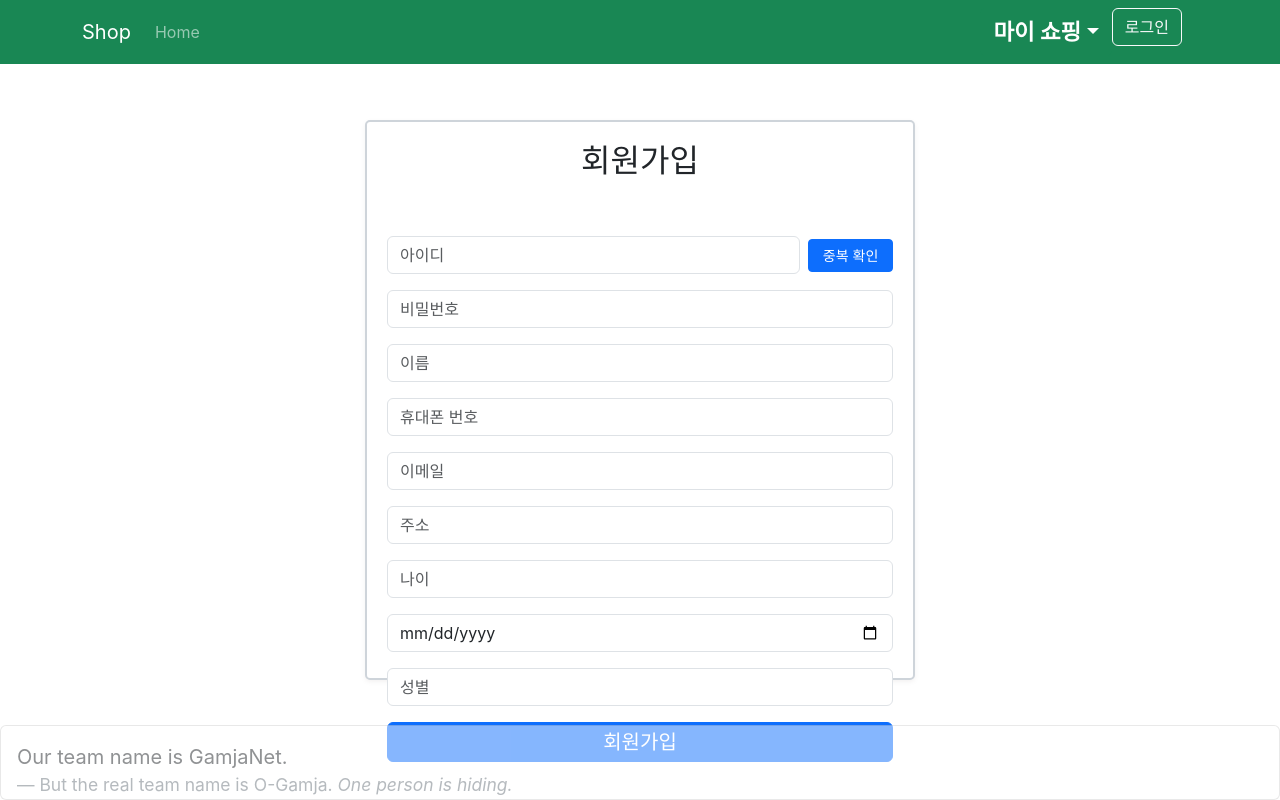
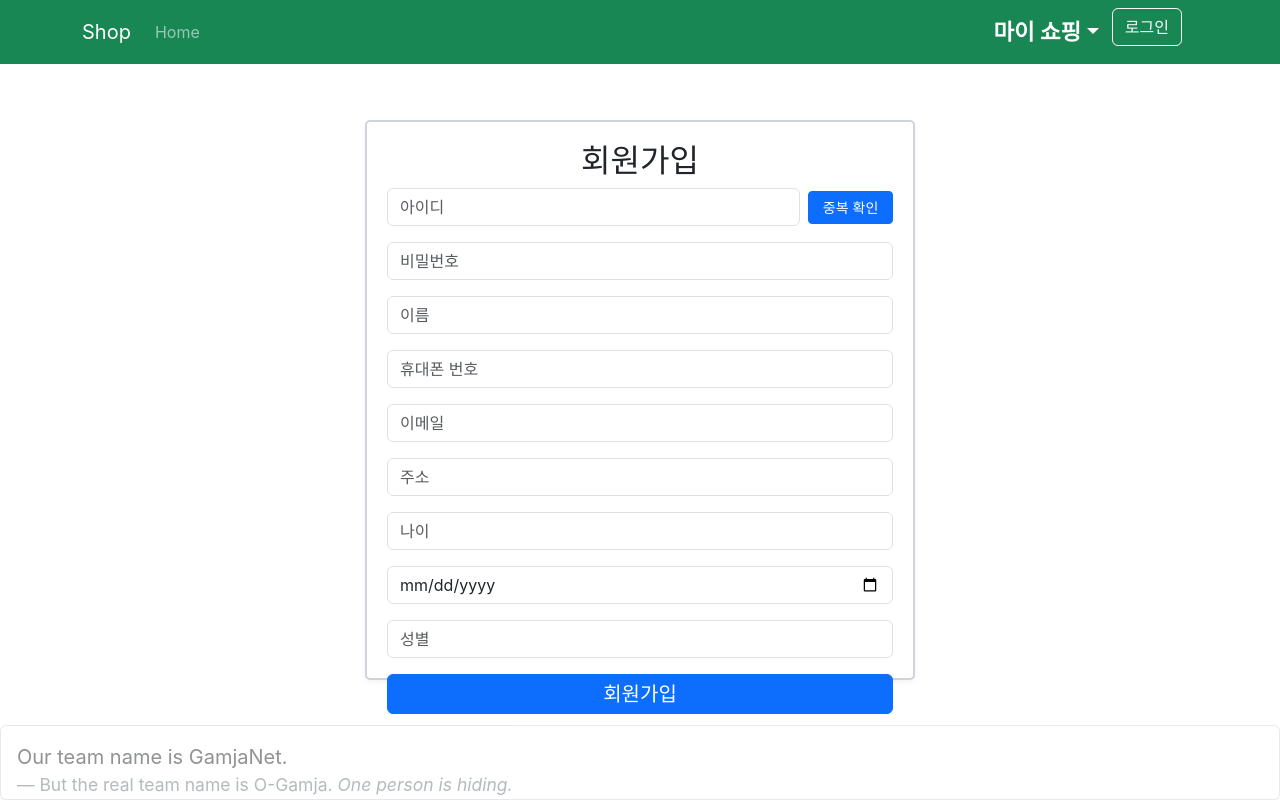
Before and after one commit to yes6686/shop4-front, a React (Create React App) app: page /signUp in a window 1280 px wide. Built offline with nearby package versions, Linux system fonts and the light colour scheme.

Commit message:
SigUp페이지 대대적 개선과 중복확인 기능 추가

```diff
--- a/src/routes/SignUp.js
+++ b/src/routes/SignUp.js
@@ -1,165 +1,136 @@
 import './SignUp.css'
-import {useState} from 'react'
-import {useNavigate} from 'react-router-dom'
-import {createMember, getMember} from '../services/MemberService'
+import { useState } from 'react'
+import { useNavigate } from 'react-router-dom'
+import { createMember } from '../services/MemberService'
+import axios from 'axios'
 
 function SignUp() {
-
     const navigate = useNavigate();
 
-    let [userId,setUserId] = useState("");
-    let [userPw,setUserPw] = useState("");
-    let [userName,setUserName] = useState("");
-    let [userPhone, setUserPhone] = useState("");
-    let [userEmail,setUserEmail] = useState("");
-    let [userAdress, setUserAdress] = useState("");
-    let [userAge,setUserAge] = useState("");
-    let [userBirth, setUserBirth] = useState("");
-    let [userGender,setUserGender] = useState("");
+    // json형태로 변수 선언 후에 값 입력받기
+    const [formData, setFormData] = useState({
+        userId: "",
+        userPw: "",
+        name: "",
+        phone: "",
+        email: "",
+        address: "",
+        age: "",
+        birth: "",
+        gender: ""
+    });
+
+    const [isIdUnique, setIsIdUnique] = useState(false);
 
 
-    // 회원 정보 입력받는 함수
-    const userIdChange = (e) => setUserId(e.target.value);
-    const userPwChange = (e) => setUserPw(e.target.value);
-    const userNameChange = (e) => setUserName(e.target.value);
-    const userPhoneChange = (e) => setUserPhone(e.target.value);
-    const userEmailChange = (e) => setUserEmail(e.target.value);
-    const userAdressChange = (e) => setUserAdress(e.target.value);
-    const userBirthChange = (e) => setUserBirth(e.target.value);
-    const userGenderChange = (e) => setUserGender(e.target.value);
-    const userAgeChange = (e) =>{
-        const value = e.target.value;
-
-        // 숫자만 입력받도록 필터링
-        if (!isNaN(value) && value.length <= 15) { // Long 타입은 15~19 자리수
-            setUserAge(value);
-        }
-    }
-
-
-    //formData를 JSON으로 변환하는 함수
-    const formDataToJSON = (formData) => {
-        const obj = {};
-        formData.forEach((value, key) => {
-        obj[key] = value;
-        });
-        return obj;
+    // input으로 입력받는 값들 저장
+    const handleChange = (e) => {
+        const { name, value } = e.target;
+        setFormData(prevState => ({ ...prevState, [name]: value }));
     };
 
+    // 빈칸있는지 확인
+    const validateForm = () => {
+        return Object.values(formData).every(value => value.trim() !== "");
+    };
 
-    // 로그인 버튼 누르면 로그인 기능 실행
-    const onSubmit = (e) => {
+    // 회원가입
+    const onSubmit = async (e) => {
         e.preventDefault();
 
-        let formData = new FormData();
-        formData.append("userId", userId);
-        formData.append("userPw", userPw);
-        formData.append("name",userName);
-        formData.append("phone",userPhone);
-        formData.append("email",userEmail);
-        formData.append("address",userAdress);
-        formData.append("age",userAge);
-        formData.append("birth",userBirth);
-        formData.append("gender",userGender);
+        // 빈칸 확인
+        if (!validateForm()) {
+            alert("모든 필드를 채워주세요.");
+            return;
+        }
+        if(!isIdUnique){
+            alert("중복확인 해주세요");
+            return;
+        }
 
-        const data = formDataToJSON(formData);
+        // 회원가입 서버에 요청
+        try {
+            const data = { ...formData, cash: 0 };
+            console.log(data);
+            await createMember(data);
+            alert("회원가입이 완료되었습니다.");
+        } catch (error) {
+            alert("회원가입에 실패하였습니다.");
+            console.error(error);
+        }
+    };
 
-        console.log(data);
-        //포스트 요청으로 아이디 비밀번호 값 보내기
-        createMember(data)
-        .then((res)=>{
-            alert("회원가입이 완료되었습니다.");
-            console.log(res.data);
-            // navigate('/');
-        })
-        .catch(function(error) {
-        alert("회원가입에 실패하였습니다.");
-        //window.location.reload();
-        })
-    }
+    //아이디 중복확인
+    const checkDuplicate = async () => {
+        try {
+            const res = await axios.get(`http://localhost:8080/api/members/check/${formData.userId}`);
+            if (res.data) {
+                alert("중복된 아이디입니다. 다른 아이디를 사용해주세요.");
+                setIsIdUnique(false);
+            } else {
+                alert("사용 가능한 아이디입니다.");
+                setIsIdUnique(true);
+            }
+        } catch (error) {
+            console.error("아이디 중복 확인에 실패했습니다.", error);
+            alert("서버에 문제가 발생했습니다. 나중에 다시 시도해주세요.");
+        }
+    };
 
-    //중복확인 검사 함수
-    const checkDuplicate = () => {
-        getMember(userId)
-        .then((res)=> {
-            console.log("사용가능한 아이디입니다.")
-        })
-        .catch((error)=> {
-            console.log("아이디가 중복되었습니다.")
-        })
-    }
+    return (
+        <>
+            <form className="memberForm" onSubmit={onSubmit}>
+                <h2 className="title">회원가입</h2>
 
-
-    return(
-        <>
-
-            <form className="memberForm" onSubmit={onSubmit} encType="multipart/form">
-                <h2 className="title">회원가입</h2> <br/> <br/>
-                {/* 아이디 입력 칸 */}
+                {/* 아이디 입력 및 중복확인 태그 */}
                 <div className="mb-3 d-flex align-items-center">
-                    <input type="text" value={userId} onChange={userIdChange}
-                    className="form-control" placeholder="아이디"/>
-                    <button type="button" className="btn btn-primary ms-2 btn-sm"
-                    style={{ width: '100px', height : '100%',padding: '5px 10px', fontSize: '0.875rem' }}
-                    onClick={checkDuplicate}
-                    >중복 확인</button>
+                    <input
+                        type="text"
+                        name="userId"
+                        value={formData.userId}
+                        onChange={handleChange}
+                        className="form-control"
+                        placeholder="아이디"
+                    />
+                    <button
+                        type="button"
+                        className="btn btn-primary ms-2 btn-sm"
+                        style={{ width: '100px', height: '100%', padding: '5px 10px', fontSize: '0.875rem' }}
+                        onClick={checkDuplicate}
+                    >
+                        중복 확인
+                    </button>
                 </div>
 
-                {/* 비밀번호 입력칸 */}
-                <div className="mb-3">
-                    <input type="text" value={userPw} onChange={userPwChange}
-                    className="form-control" placeholder="비밀번호"/>
-                </div>
+                {/* mpa을 활용해 각 입력 필드 */}
+                {Object.entries({
+                    userPw: "비밀번호",
+                    name: "이름",
+                    phone: "휴대폰 번호",
+                    email: "이메일",
+                    address: "주소",
+                    age: "나이",
+                    birth: "생일",
+                    gender: "성별"
+                }).map(([key, placeholder]) => (
+                    <div className="mb-3" key={key}>
+                        <input
+                            type={key === "email" ? "email" : key === "birth" ? "date" : "text"}
+                            name={key}
+                            value={formData[key]}
+                            onChange={handleChange}
+                            className="form-control"
+                            placeholder={placeholder}
+                        />
+                    </div>
+                ))}
 
-                {/* 회원 이름 */}
-                <div className="mb-3">
-                    <input type="text" value={userName} onChange={userNameChange}
-                    className="form-control" placeholder="이름"/>
-                </div>
-
-                {/* 휴대전화 */}
-                <div className="mb-3">
-                    <input type="text" value={userPhone} onChange={userPhoneChange}
-                    className="form-control" placeholder="휴대폰 번호"/>
-                </div>
-
-                {/* 이메일 */}
-                <div className="mb-3">
-                    <input type="text" value={userEmail} onChange={userEmailChange}
-                    className="form-control" placeholder="이메일"/>
-                </div>
-
-                {/* 주소 */}
-                <div className="mb-3">
-                    <input type="text" value={userAdress} onChange={userAdressChange}
-                    className="form-control" placeholder="주소"/>
-                </div>
-
-                {/* 나이 */}
-                <div className="mb-3">
-                    <input type="text" value={userAge} onChange={userAgeChange}
-                    className="form-control" placeholder="나이"/>
-                </div>
-
-                {/* 생일 */}
-                <div className="mb-3">
-                    <input type="date" value={userBirth} onChange={userBirthChange}
-                    className="form-control" placeholder="생일"/>
-                </div>
-
-                {/* 성별 */}
-                <div className="mb-3">
-                    <input type="text" value={userGender} onChange={userGenderChange}
-                    className="form-control" placeholder="성별"/>
-                </div>
-
-
-                {/* 로그인 버튼 */}
-                <button type="submit" className="btn btn-primary"
-                    value="user signUp">회원가입</button>
+                <button type="submit" className="btn btn-primary">
+                    회원가입
+                </button>
             </form>
         </>
-    )
+    );
 }
 
 export default SignUp;
```
